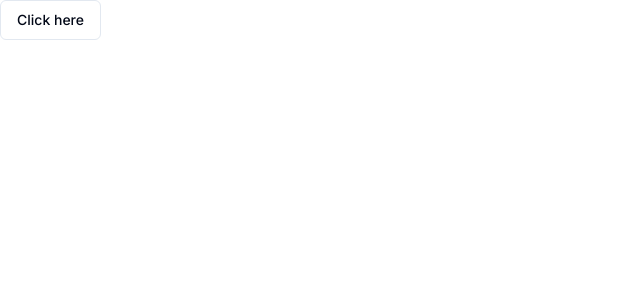
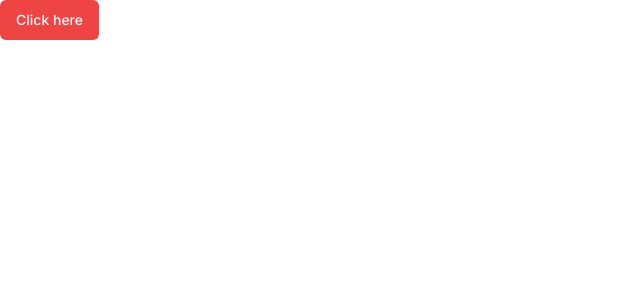
Before and after one commit to femiabimbola/ai-sass-august, a Next.js app: page / in a window 1280 px wide. Shown: the top 300 px of the page, without its empty margins (0-640 px from the left). Built offline with nearby package versions, Linux system fonts and the light colour scheme.

Commit message:
creating dashboard

```diff
--- /dev/null
+++ b/app/(dashboard)/(routes)/dashboard/page.tsx
@@ -0,0 +1,9 @@
+import React from 'react'
+
+const Dashboard = () => {
+    return (
+        <div>Dashboard</div>
+    )
+}
+
+export default Dashboard;
--- a/app/globals.css
+++ b/app/globals.css
@@ -1,6 +1,10 @@
 @tailwind base;
 @tailwind components;
 @tailwind utilities;
+
+html,body, :root {
+  height: 100%;
+}
 
 @layer base {
   :root {
--- a/app/layout.tsx
+++ b/app/layout.tsx
@@ -5,8 +5,8 @@ import { Inter } from 'next/font/google'
 const inter = Inter({ subsets: ['latin'] })
 
 export const metadata: Metadata = {
-  title: 'Create Next App',
-  description: 'Generated by create next app',
+  title: 'My AI application',
+  description: 'Application built by Femi Abimbola',
 }
 
 export default function RootLayout({
--- a/app/page.tsx
+++ b/app/page.tsx
@@ -2,7 +2,7 @@ import { Button } from "@/components/ui/button";
 
 export default function Home() {
   return (
-    <Button variant={'outline'}>
+    <Button variant={'destructive'}>
       Click here
     </Button>
   )
```
